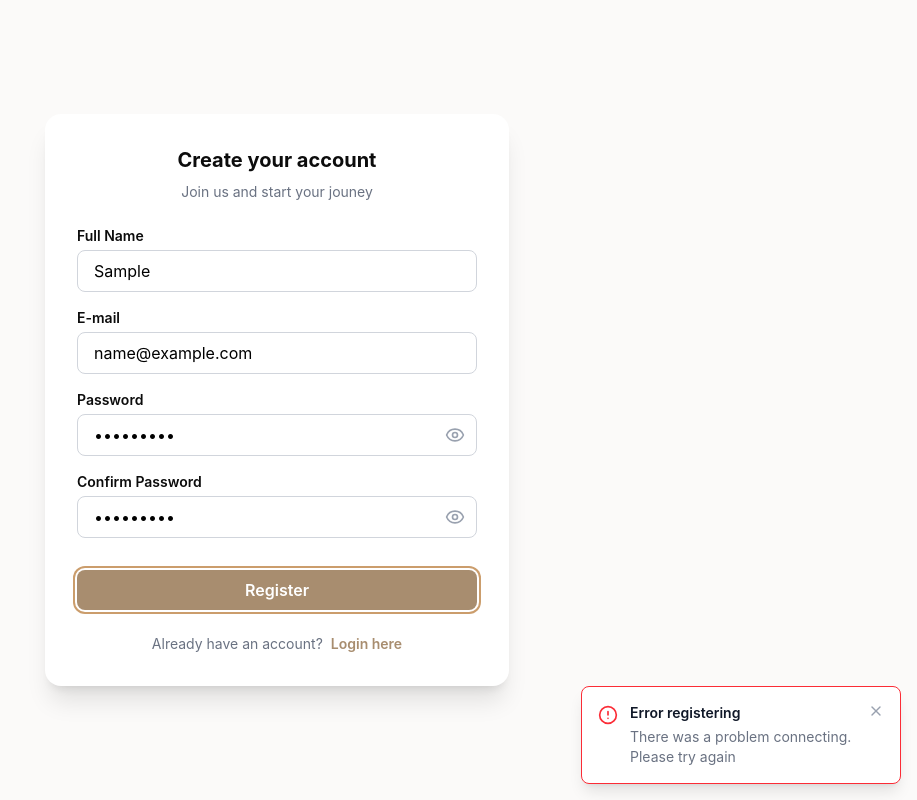
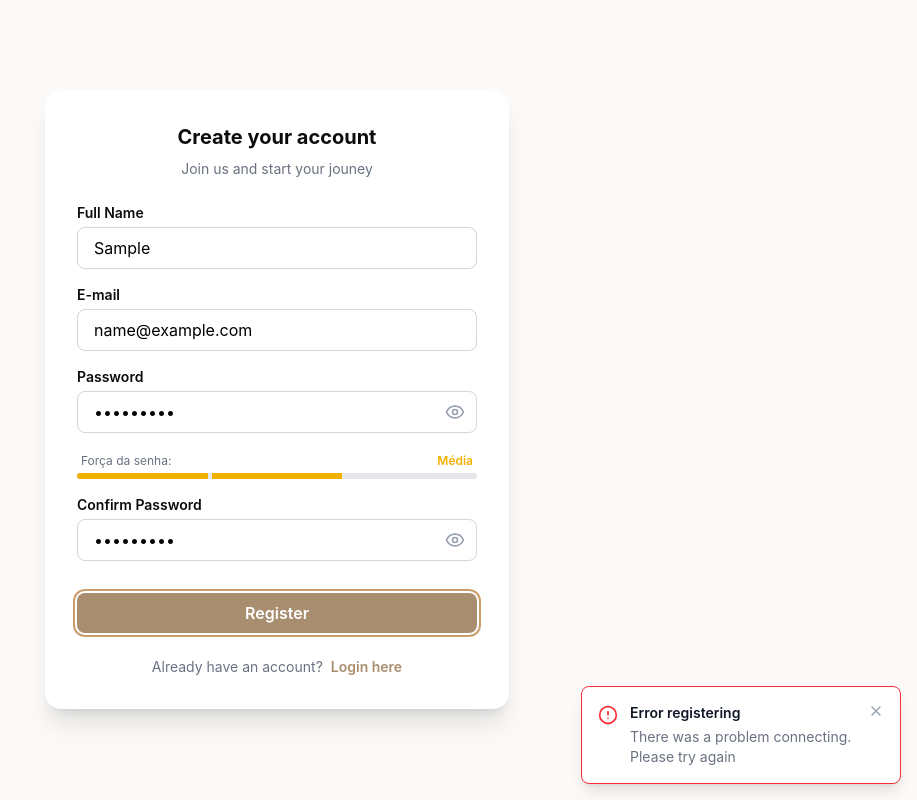
Before and after one commit to anabeatm/saas-financeiro, a React (Vite) app in the folder front-end/: page /register in a window 1280 px wide. Both pictures are taken after typing "Sample", "name@example.com", "Sample123", "Sample123" into the empty fields and a click on the button "Register". Shown: the whole page, without its empty margins (363-1280 px from the left). Built offline with nearby package versions, Linux system fonts and the light colour scheme; no server answers.

Commit message:
feat: add password strength indicator to registration form

```diff
--- /dev/null
+++ b/front-end/src/components/PasswordStrength.jsx
@@ -0,0 +1,65 @@
+export default function PasswordStrength({ password }) {
+  if (!password || password.length === 0) return null;
+
+  const evaluatePasswordStrength = (pass) => {
+    let score = 0;
+    if (pass.length >= 6) score += 1;
+    if (pass.match(/(?=.*[a-z])(?=.*[A-Z])/)) score += 1;
+    if (pass.match(/(?=.*\d)(?=.*[^A-Za-z0-9])/)) score += 1;
+
+    switch (score) {
+      case 1:
+        return {
+          score: 1,
+          label: "Fraca",
+          color: "bg-red-500",
+          textColor: "text-red-500",
+        };
+      case 2:
+        return {
+          score: 2,
+          label: "Média",
+          color: "bg-yellow-500",
+          textColor: "text-yellow-500",
+        };
+      case 3:
+        return {
+          score: 3,
+          label: "Forte",
+          color: "bg-green-500",
+          textColor: "text-green-500",
+        };
+      default:
+        return {
+          score: 0,
+          label: "Muito curta",
+          color: "bg-red-500",
+          textColor: "text-red-500",
+        };
+    }
+  };
+
+  const strength = evaluatePasswordStrength(password);
+
+  return (
+    <div className="flex flex-col gap-1 mt-1">
+      <div className="flex justify-between items-center text-xs px-1">
+        <span className="text-gray-500">Força da senha:</span>
+        <span className={`font-semibold ${strength.textColor}`}>
+          {strength.label}
+        </span>
+      </div>
+      <div className="flex gap-1 h-1.5 w-full bg-gray-200 rounded-full overflow-hidden">
+        <div
+          className={`h-full w-1/3 transition-colors duration-300 ${strength.score >= 1 ? strength.color : "bg-transparent"}`}
+        ></div>
+        <div
+          className={`h-full w-1/3 transition-colors duration-300 ${strength.score >= 2 ? strength.color : "bg-transparent"}`}
+        ></div>
+        <div
+          className={`h-full w-1/3 transition-colors duration-300 ${strength.score >= 3 ? strength.color : "bg-transparent"}`}
+        ></div>
+      </div>
+    </div>
+  );
+}
--- a/front-end/src/pages/Register.jsx
+++ b/front-end/src/pages/Register.jsx
@@ -6,6 +6,7 @@ import Input from "../components/Input";
 import Button from "../components/Button";
 import AuthLayout from "../components/AuthLayout";
 import { useToast } from "../components/ToastContext";
+import PasswordStrength from "../components/PasswordStrength";
 
 export default function Register() {
   const [name, setName] = useState("");
@@ -13,7 +14,10 @@ export default function Register() {
   const [password, setPassword] = useState("");
   const [confirmPassword, setConfirmPassword] = useState("");
   const isBlankField =
-    name.trim() == "" || email.trim() == "" || password.trim() == "" || confirmPassword.trim() == "";
+    name.trim() == "" ||
+    email.trim() == "" ||
+    password.trim() == "" ||
+    confirmPassword.trim() == "";
   const navigate = useNavigate();
   const { addToast } = useToast();
 
@@ -49,7 +53,9 @@ export default function Register() {
       return;
     }
 
-    {/*TODO: confirmar com o Frank */}
+    {
+      /*TODO: confirmar com o Frank */
+    }
     if (password !== confirmPassword) {
       addToast({
         type: "error",
@@ -58,8 +64,6 @@ export default function Register() {
       });
       return;
     }
-
-    // setIsLoading(true);
 
     try {
       await axios.post("/auth/register", {
@@ -91,8 +95,6 @@ export default function Register() {
           description: "There was a problem connecting. Please try again",
         });
       }
-    } finally {
-      // setIsLoading(false);
     }
   };
 
@@ -133,6 +135,9 @@ export default function Register() {
           value={password}
           onChange={(e) => setPassword(e.target.value)}
         />
+
+        <PasswordStrength password={password} />
+
         <Input
           label="Confirm Password"
           id="confirm-password"
```
